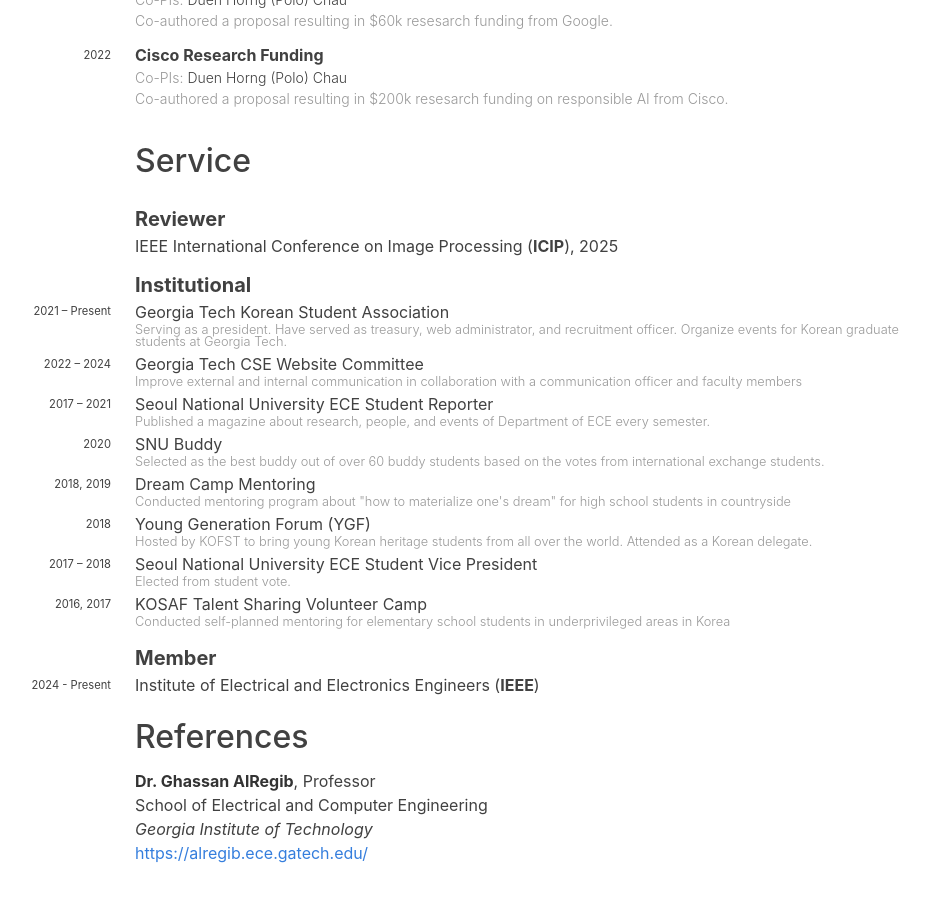
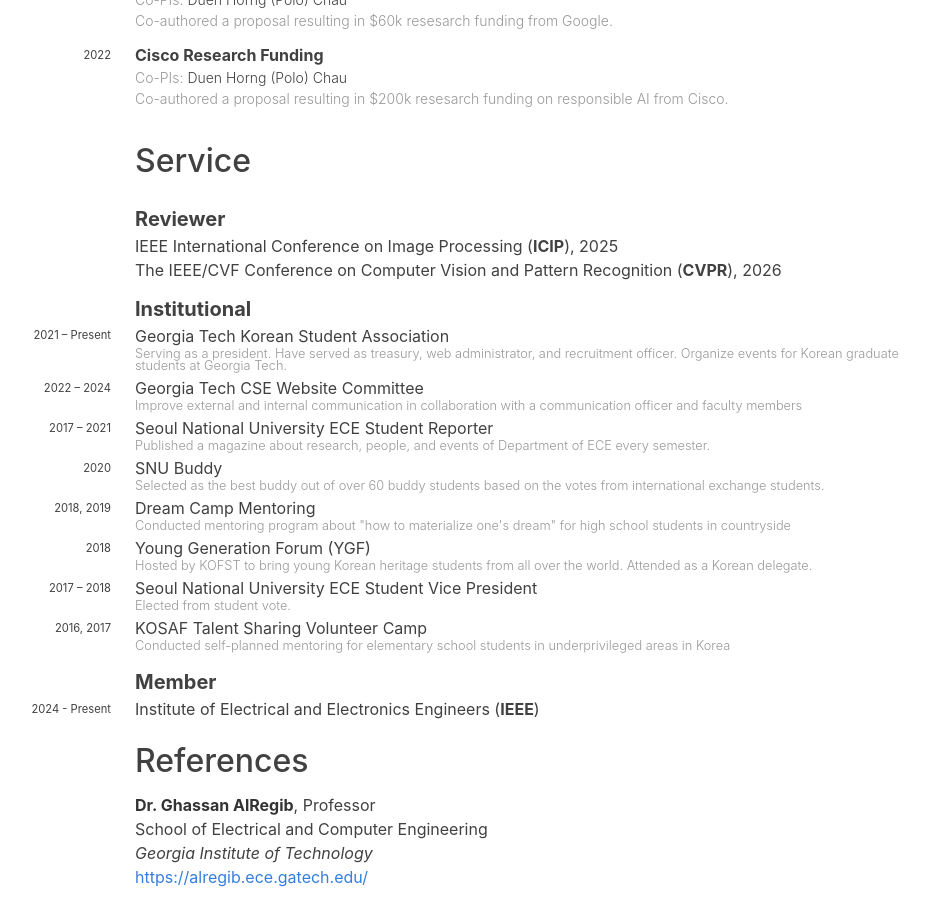
Before and after one commit to skvictoria/skvictoria.github.io, a Jekyll site: the page built from cv.md, in a window 1280 px wide and 900 px high, scrolled down 6084 px. Shown: the whole window, without its empty margins (197-1127 px from the left). Built offline with Jekyll 4.4.1, drawn with Linux system fonts in a browser that asks for light colours; nearby versions of some CDN libraries; some web fonts are replaced.

Commit message:
add reviewer

```diff
--- a/_data/reviewer.yaml
+++ b/_data/reviewer.yaml
@@ -3,3 +3,9 @@
   years:
     - year: 2025
       url: https://2025.ieeeicip.org/
+
+- venue: The IEEE/CVF Conference on Computer Vision and Pattern Recognition
+  venue-shorthand: CVPR
+  years:
+    - year: 2026
+      url: https://cvpr.thecvf.com/Conferences/2026
```
